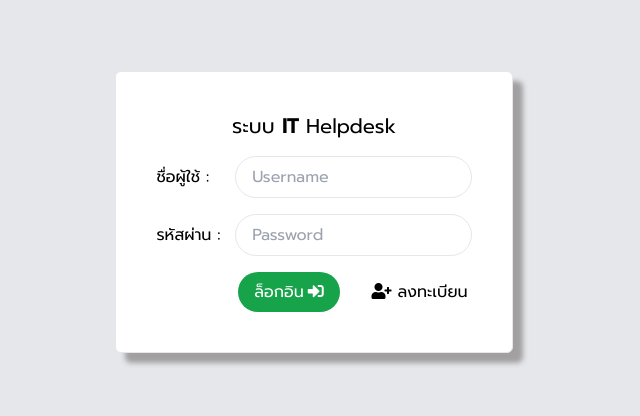
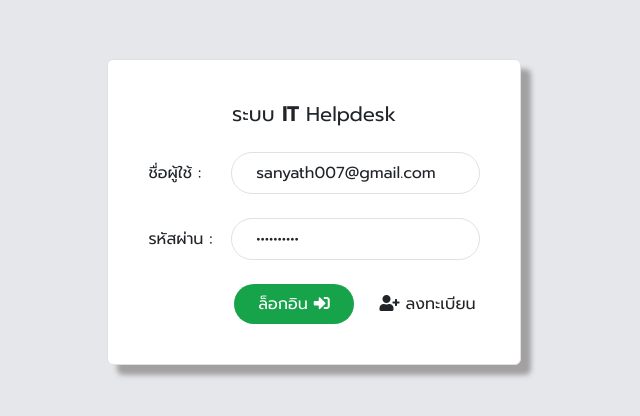
Before and after one commit to mhc9/react-mhc9-erp, a React (Create React App) app: page /login in a window 1280 px wide. Shown: the part 188-604 px from the top of the page, without its empty margins (326-966 px from the left). Built offline with nearby package versions, Linux system fonts and the light colour scheme.

Commit message:
Add new loading state to authSlice and use its in Login for rendering react-bootstrap Spinner component while logging in process is currently

```diff
--- a/package.json
+++ b/package.json
@@ -8,10 +8,12 @@
     "@testing-library/react": "^13.4.0",
     "@testing-library/user-event": "^13.5.0",
     "axios": "^1.4.0",
+    "bootstrap": "^5.3.0",
     "dotenv": "^16.1.3",
     "formik": "^2.4.1",
     "jwt-decode": "^3.1.2",
     "react": "^18.2.0",
+    "react-bootstrap": "^2.7.4",
     "react-dom": "^18.2.0",
     "react-redux": "^8.0.5",
     "react-router-dom": "^6.11.2",
--- a/src/features/auth/authSlice.js
+++ b/src/features/auth/authSlice.js
@@ -5,6 +5,7 @@ import api from "../../api";
 const initialState = {
     loggedInUser: null,
     isLoggedIn: false,
+    loading: false,
     success: false,
     error: null
 };
@@ -31,6 +32,7 @@ export const authSlice = createSlice({
         [login.pending]: (state) => {
             state.loggedInUser = null;
             state.isLoggedIn = false;
+            state.loading = true;
             state.success = false;
             state.error = null;
         },
@@ -45,13 +47,15 @@ export const authSlice = createSlice({
                 state.loggedInUser = decode.sub;
                 state.isLoggedIn = true;
                 state.success = true;
+                state.loading = false;
             }
         },
         [login.rejected]: (state, { payload }) => {
+            state.error = payload;
             state.loggedInUser = null;
             state.isLoggedIn = false;
             state.success = false;
-            state.error = payload;
+            state.loading = false;
         }
     }
 });
--- a/src/index.css
+++ b/src/index.css
@@ -1,5 +1,6 @@
 @import url('https://fonts.googleapis.com/css2?family=Poppins:ital,wght@0,200;0,300;0,400;0,500;0,600;0,700;1,800&family=Prompt:wght@200;400;500&display=swap');
 @import url('https://cdnjs.cloudflare.com/ajax/libs/font-awesome/5.14.0/css/all.min.css');
+@import 'bootstrap/dist/css/bootstrap.min.css';
 
 @tailwind base;
 @tailwind components;
--- a/src/views/Auth/Login.js
+++ b/src/views/Auth/Login.js
@@ -4,17 +4,18 @@ import { useNavigate } from 'react-router-dom'
 import { Formik, Form } from 'formik'
 import * as Yup from 'yup'
 import { useDispatch, useSelector } from 'react-redux'
+import Spinner from 'react-bootstrap/Spinner';
 import { login, resetSuccess } from '../../features/auth/authSlice'
 
 const loginSchema = Yup.object().shape({
-    UsUser: Yup.string().required(),
+    email: Yup.string().required(),
     password: Yup.string().required(),
 });
 
 const Login = () => {
     const navigate = useNavigate();
     const dispatch = useDispatch();
-    const { success } = useSelector(state => state.auth);
+    const { success, loading } = useSelector(state => state.auth);
 
     useEffect(() => {
         if (success) {
@@ -35,8 +36,8 @@ const Login = () => {
                 <h2 className="text-xl">ระบบ <b>IT</b> Helpdesk</h2>
                 <Formik
                     initialValues={{
-                        username: '',
-                        password: ''
+                        email: 'sanyath007@gmail.com',
+                        password: '4621008811'
                     }}
                     validationSchema={loginSchema}
                     onSubmit={handleSubmit}
@@ -50,10 +51,10 @@ const Login = () => {
                                         <div className="border px-4 py-2 rounded-full w-3/4">
                                             <input
                                                 type="text"
-                                                name="username"
-                                                value={formik.values.username}
+                                                name="email"
+                                                value={formik.values.email}
                                                 onChange={formik.handleChange}
-                                                placeholder="Username"
+                                                placeholder="Email"
                                                 className="outline-none"
                                             />
                                         </div>
@@ -79,9 +80,14 @@ const Login = () => {
                                             <button
                                                 type="submit"
                                                 className="bg-green-600 rounded-full px-4 py-2 text-white hover:bg-green-900"
+                                                disabled={formik.isSubmitting}
                                             >
-                                                ล็อกอิน
-                                                <i className="fas fa-sign-in-alt ml-1"></i>
+                                                {loading && (
+                                                    <Spinner animation="border" role="status" size="sm" style={{ marginRight: '2px' }}>
+                                                        <span className="visually-hidden">Loading...</span>
+                                                    </Spinner>
+                                                )}
+                                                ล็อกอิน <i className="fas fa-sign-in-alt"></i>
                                             </button>
                                             <Link to="/register" className="hover:text-blue-500 mr-1">
                                                 <i className="fas fa-user-plus"></i> ลงทะเบียน
```
Also changed, not shown: 1 other file (tests, documents, lock files or other folders).
